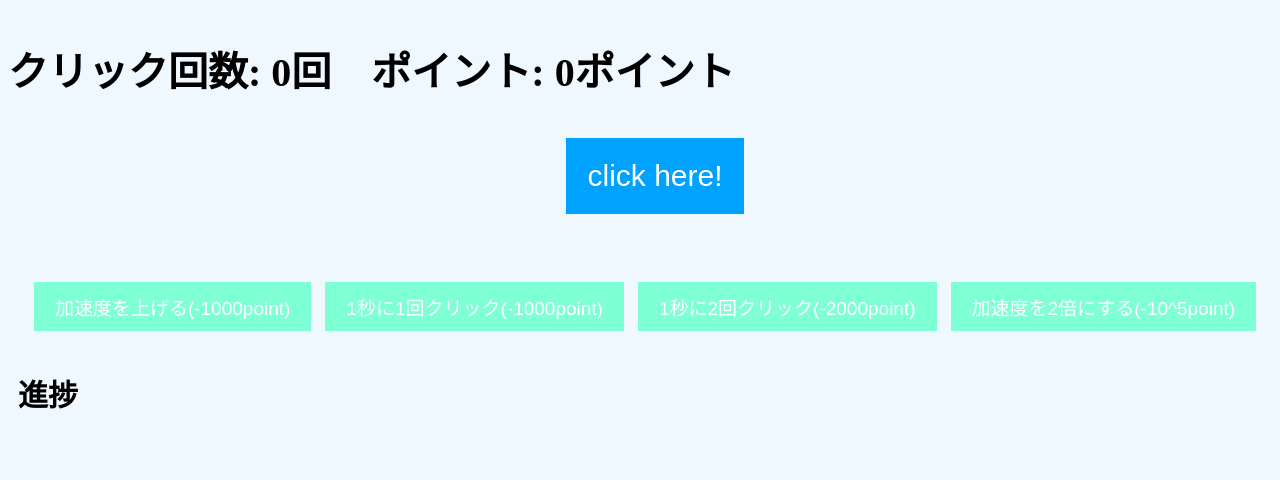
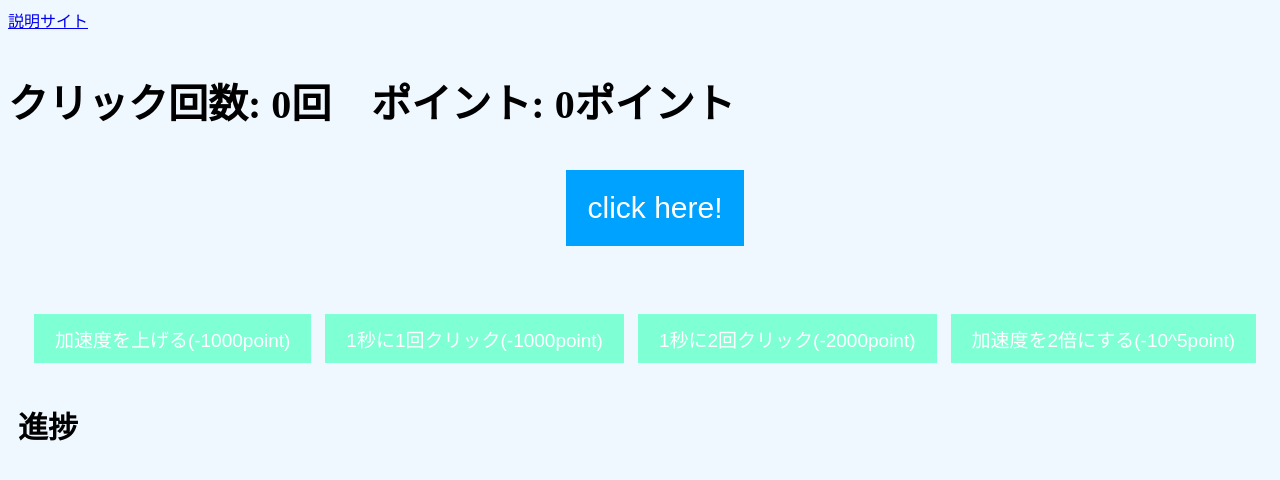
Before and after one commit to tiger-math/yamath, a Jekyll site: the page ツール・ミニゲーム等/click-game/click-game.html, which Jekyll copies as it is, in a window 1280 px wide. Shown: the top 480 px of the page. Built offline with Jekyll 4.4.1, drawn with Linux system fonts in a browser that asks for light colours.

Commit message:
Update click-game.html

```diff
--- a/ツール・ミニゲーム等/click-game/click-game.html
+++ b/ツール・ミニゲーム等/click-game/click-game.html
@@ -6,6 +6,7 @@
   <title>クリックゲーム</title>
  </head>
  <body>
+  <a href="https://tiger-math.github.io/yamath/クリックゲーム.html">説明サイト</a>
   <p id="text_click">クリック回数: 0回　ポイント: 0ポイント</p>
   <div class="center">
    <button id="button_click">click here!</button>
```
